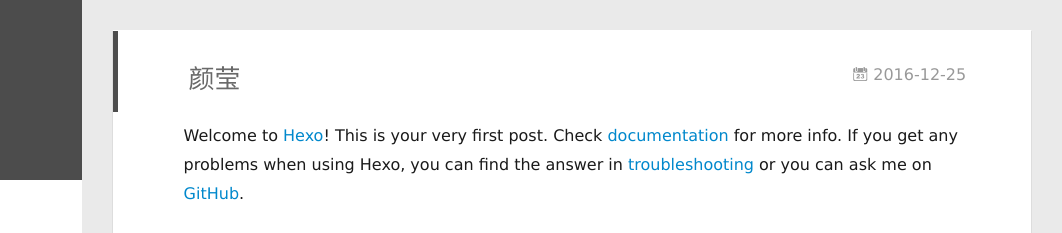
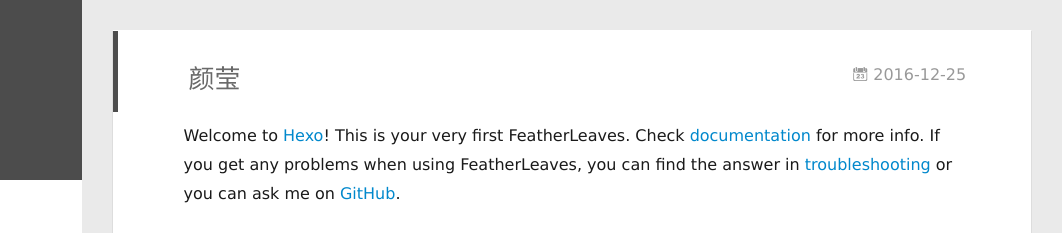
Before and after one commit to FeatherLeaves/FeatherLeavesblog, a plain HTML site: page index.html in a window 1280 px wide. Shown: the top 233 px of the page, 218-1280 px from the left. Drawn offline with Linux system fonts and the light colour scheme; no server answers.

Commit message:
Site updated: 2016-12-26 17:18:29

```diff
--- a/index.html
+++ b/index.html
@@ -159,7 +159,7 @@
 
     <div class="article-entry" itemprop="articleBody">
 
-        <p>Welcome to <a href="https://hexo.io/" target="_blank" rel="external">Hexo</a>! This is your very first post. Check <a href="https://hexo.io/docs/" target="_blank" rel="external">documentation</a> for more info. If you get any problems when using Hexo, you can find the answer in <a href="https://hexo.io/docs/troubleshooting.html" target="_blank" rel="external">troubleshooting</a> or you can ask me on <a href="https://github.com/hexojs/hexo/issues" target="_blank" rel="external">GitHub</a>.</p>
+        <p>Welcome to <a href="https://hexo.io/" target="_blank" rel="external">Hexo</a>! This is your very first FeatherLeaves. Check <a href="https://hexo.io/docs/" target="_blank" rel="external">documentation</a> for more info. If you get any problems when using FeatherLeaves, you can find the answer in <a href="https://hexo.io/docs/troubleshooting.html" target="_blank" rel="external">troubleshooting</a> or you can ask me on <a href="https://github.com/hexojs/hexo/issues" target="_blank" rel="external">GitHub</a>.</p>
 <h2 id="Quick-Start"><a href="#Quick-Start" class="headerlink" title="Quick Start"></a>Quick Start</h2><h3 id="Create-a-new-post"><a href="#Create-a-new-post" class="headerlink" title="Create a new post"></a>Create a new post</h3><figure class="highlight bash"><table><tr><td class="gutter"><pre><div class="line">1</div></pre></td><td class="code"><pre><div class="line">$ hexo new <span class="string">"My New Post"</span></div></pre></td></tr></table></figure>
 <p>More info: <a href="https://hexo.io/docs/writing.html" target="_blank" rel="external">Writing</a></p>
 <h3 id="Run-server"><a href="#Run-server" class="headerlink" title="Run server"></a>Run server</h3><figure class="highlight bash"><table><tr><td class="gutter"><pre><div class="line">1</div></pre></td><td class="code"><pre><div class="line">$ hexo server</div></pre></td></tr></table></figure>
```
